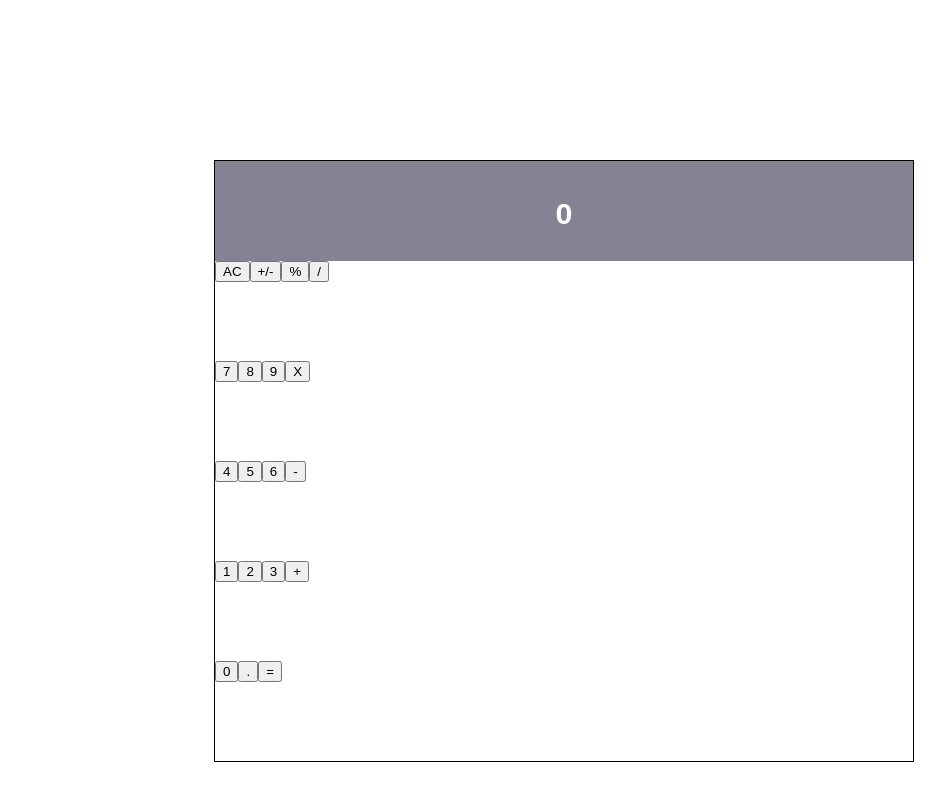
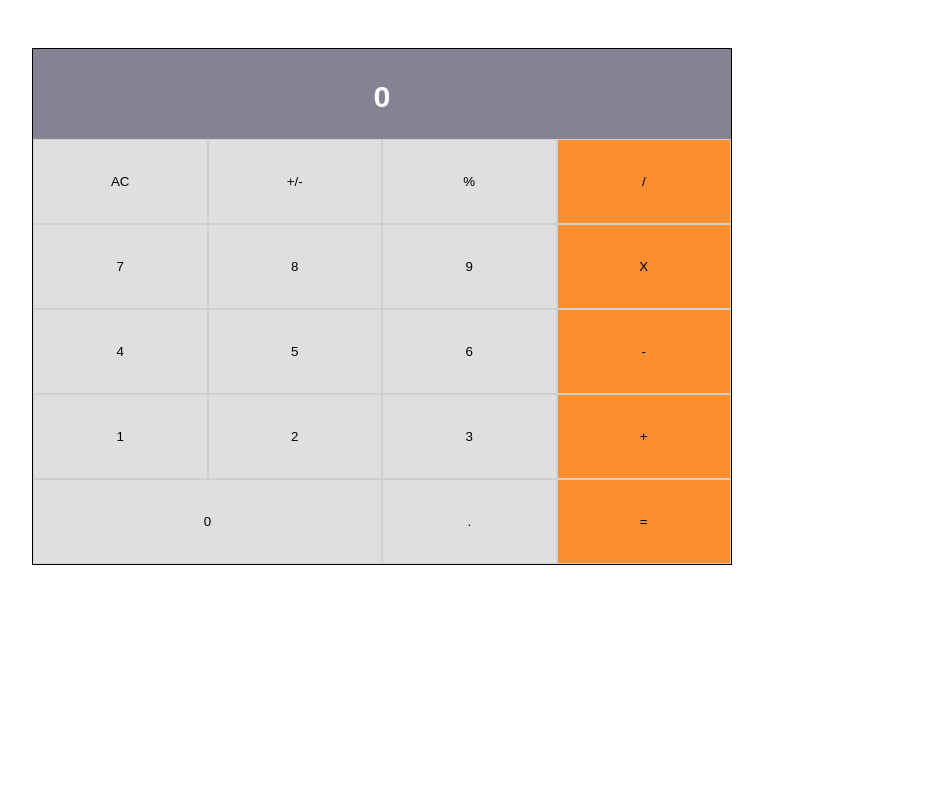
Before and after one commit to 8Bts/Calculator-React, a React (Create React App) app: page / in a window 1280 px wide. Shown: the top 800 px of the page, without its empty margins (266-1211 px from the left). Built offline with nearby package versions, Linux system fonts and the light colour scheme.

Commit message:
Add conditional style for Button component

```diff
--- a/src/components/Button.js
+++ b/src/components/Button.js
@@ -1,15 +1,30 @@
 import PropTypes from 'prop-types';
 
-const Button = ({ name, clickHandler }) => {
+const Button = (props) => {
+  const {
+    name, clickHandler, color, wide,
+  } = props;
   const handleCLick = () => {
     clickHandler(name);
   };
 
+  const style = {
+    width: wide ? '50%' : '25%',
+    backgroundColor: color === 'gray' ? '#dfdfdf' : color,
+  };
+
   return (
-    <button type="button" onClick={handleCLick}>{name}</button>
+    <button style={style} className={`btn ${color === 'gray' ? 'gray-hover' : 'orange-hover'}`} type="button" onClick={handleCLick}>{name}</button>
   );
 };
 
-Button.propTypes = { name: PropTypes.string.isRequired, clickHandler: PropTypes.func.isRequired };
+Button.defaultProps = { color: '#fb8f30' };
+
+Button.propTypes = {
+  name: PropTypes.string.isRequired,
+  clickHandler: PropTypes.func.isRequired,
+  color: PropTypes.string,
+  wide: PropTypes.bool.isRequired,
+};
 
 export default Button;
--- a/src/components/ButtonPanel.js
+++ b/src/components/ButtonPanel.js
@@ -7,33 +7,33 @@ const ButtonPanel = (props) => {
   return (
     <div>
       <div className="btn-group btn-group-1">
-        <Button clickHandler={handleCLick} name="AC" />
-        <Button clickHandler={handleCLick} name="+/-" />
-        <Button clickHandler={handleCLick} name="%" />
-        <Button clickHandler={handleCLick} name="/" />
+        <Button clickHandler={handleCLick} name="AC" color="gray" wide={false} />
+        <Button clickHandler={handleCLick} name="+/-" color="gray" wide={false} />
+        <Button clickHandler={handleCLick} name="%" color="gray" wide={false} />
+        <Button clickHandler={handleCLick} name="/" wide={false} />
       </div>
       <div className="btn-group btn-group-2">
-        <Button clickHandler={handleCLick} name="7" />
-        <Button clickHandler={handleCLick} name="8" />
-        <Button clickHandler={handleCLick} name="9" />
-        <Button clickHandler={handleCLick} name="X" />
+        <Button clickHandler={handleCLick} name="7" color="gray" wide={false} />
+        <Button clickHandler={handleCLick} name="8" color="gray" wide={false} />
+        <Button clickHandler={handleCLick} name="9" color="gray" wide={false} />
+        <Button clickHandler={handleCLick} name="X" wide={false} />
       </div>
       <div className="btn-group btn-group-3">
-        <Button clickHandler={handleCLick} name="4" />
-        <Button clickHandler={handleCLick} name="5" />
-        <Button clickHandler={handleCLick} name="6" />
-        <Button clickHandler={handleCLick} name="-" />
+        <Button clickHandler={handleCLick} name="4" color="gray" wide={false} />
+        <Button clickHandler={handleCLick} name="5" color="gray" wide={false} />
+        <Button clickHandler={handleCLick} name="6" color="gray" wide={false} />
+        <Button clickHandler={handleCLick} name="-" wide={false} />
       </div>
       <div className="btn-group btn-group-4">
-        <Button clickHandler={handleCLick} name="1" />
-        <Button clickHandler={handleCLick} name="2" />
-        <Button clickHandler={handleCLick} name="3" />
-        <Button clickHandler={handleCLick} name="+" />
+        <Button clickHandler={handleCLick} name="1" color="gray" wide={false} />
+        <Button clickHandler={handleCLick} name="2" color="gray" wide={false} />
+        <Button clickHandler={handleCLick} name="3" color="gray" wide={false} />
+        <Button clickHandler={handleCLick} name="+" wide={false} />
       </div>
       <div className="btn-group btn-group-5">
-        <Button clickHandler={handleCLick} name="0" />
-        <Button clickHandler={handleCLick} name="." />
-        <Button clickHandler={handleCLick} name="=" />
+        <Button clickHandler={handleCLick} name="0" color="gray" wide />
+        <Button clickHandler={handleCLick} name="." color="gray" wide={false} />
+        <Button clickHandler={handleCLick} name="=" wide={false} />
       </div>
     </div>
   );
--- a/src/styleheets/style.css
+++ b/src/styleheets/style.css
@@ -3,7 +3,8 @@
 }
 
 body {
-  margin: 10em 30em;
+  width: 100vw;
+  height: 100vh;
 }
 
 .calculator {
@@ -11,20 +12,37 @@ body {
   display: flex;
   flex-flow: column nowrap;
   width: 700px;
+  margin: 3em auto;
 }
 
 .display {
   background-color: #858293;
-  height: 100px;
+  height: 90px;
   color: white;
   font-family: Arial, Helvetica, sans-serif;
   font-weight: bold;
   font-size: 1.9rem;
   padding: 10px;
   text-align: center;
-  line-height: 85px;
+  line-height: 75px;
 }
 
 .btn-group {
-  height: 100px;
+  height: 85px;
 }
+
+.btn {
+  width: 25%;
+  height: 100%;
+  text-align: center;
+  color: black;
+  border: 1px solid #d0d0d0;
+}
+
+.gray-hover:hover {
+  background-color: rgb(200, 200, 200) !important;
+}
+
+.orange-hover:hover {
+  background-color: rgb(230, 133, 48) !important;
+}
```
Also changed, not shown: public/screenshot.png (added), 1 other file (tests, documents, lock files or other folders).
